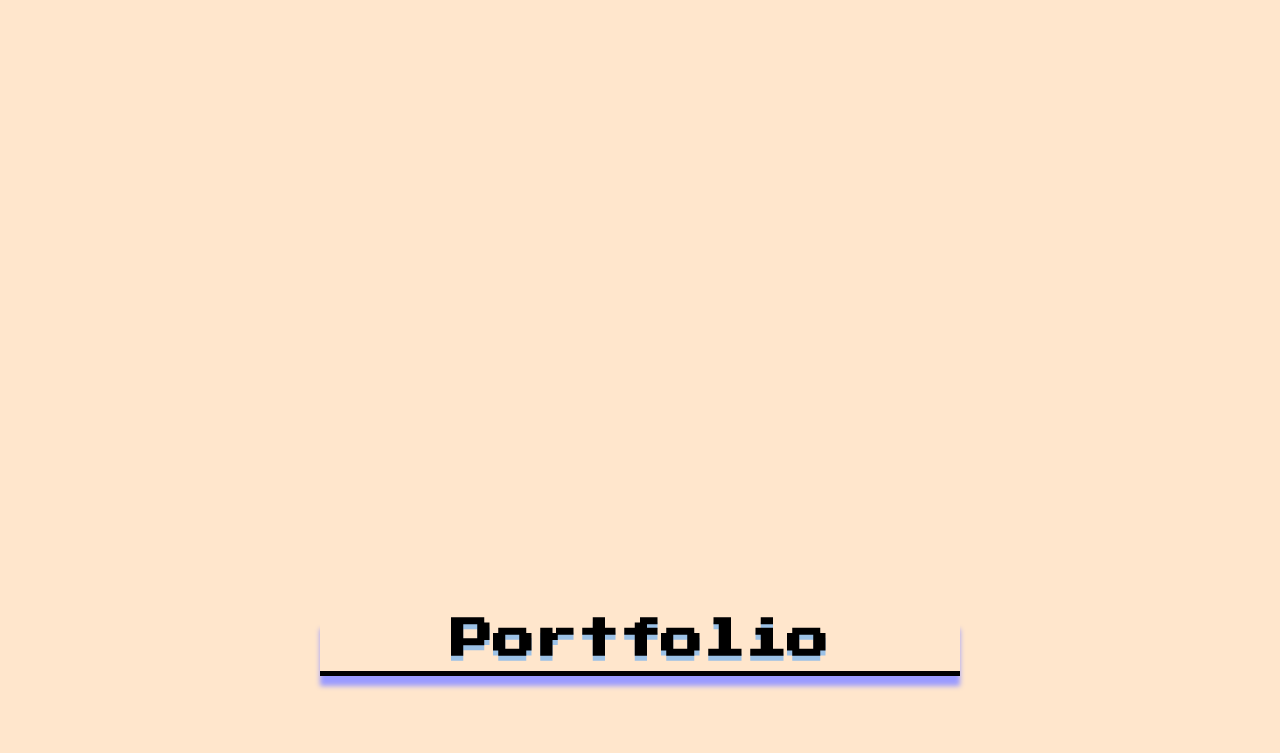
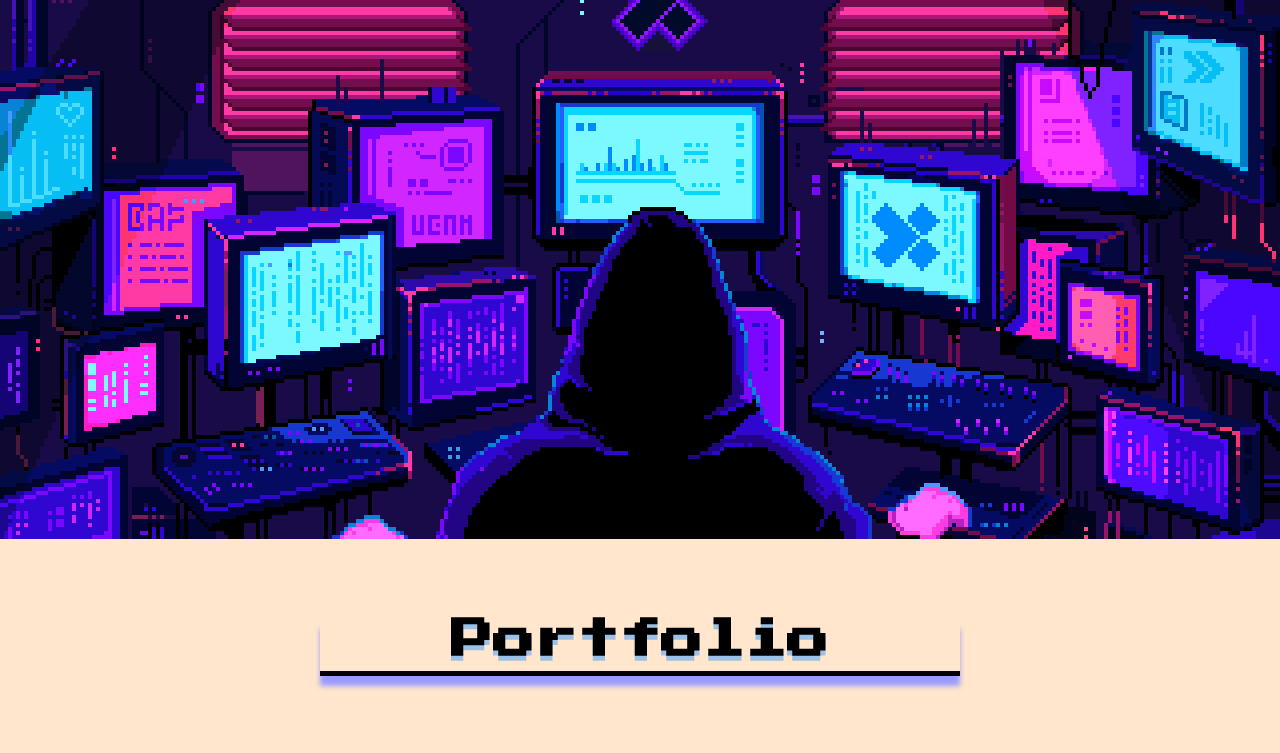
Before and after one commit to Javamang21/welcome-to-my-world, a plain HTML site: page index.html in a window 1280 px wide. Shown: the part 217-970 px from the top of the page. Drawn offline with Linux system fonts and the light colour scheme.

Commit message:
Adding one image at a time so i dont make the same mistake

```diff
--- a/beauty.css
+++ b/beauty.css
@@ -59,7 +59,7 @@ header nav ul li a {
     display: flex;
     flex-wrap:  wrap;
     justify-content: space-around;
-    background-image: url("77caa32884d735d439ade45ba37feaf2.gif");
+    background-image: url("./Images/77caa32884d735d439ade45ba37feaf2.gif");
     background-size: cover;
     width: 100%;
     height: 600px;
```
Also changed, not shown: Images/77caa32884d735d439ade45ba37feaf2.gif (added), 1 other file.
